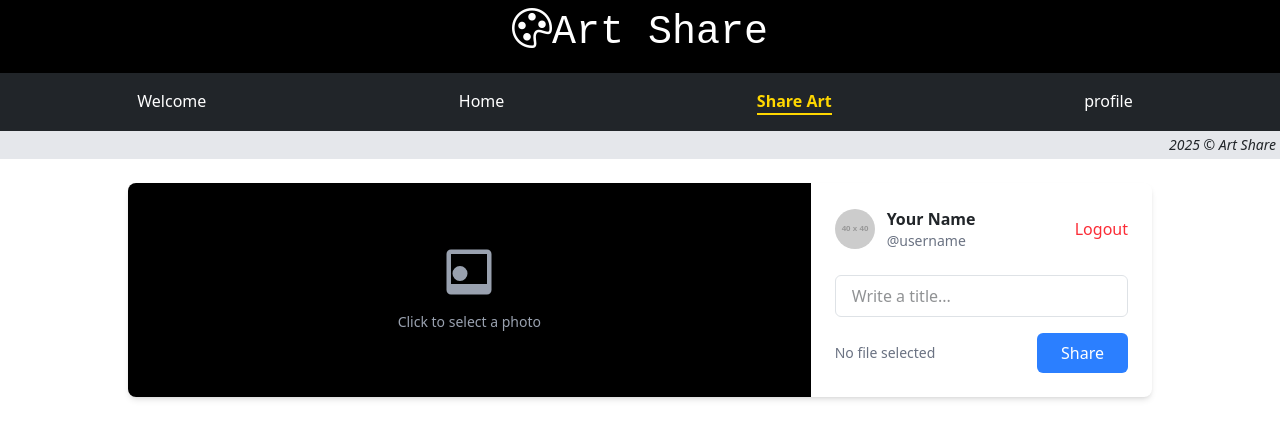
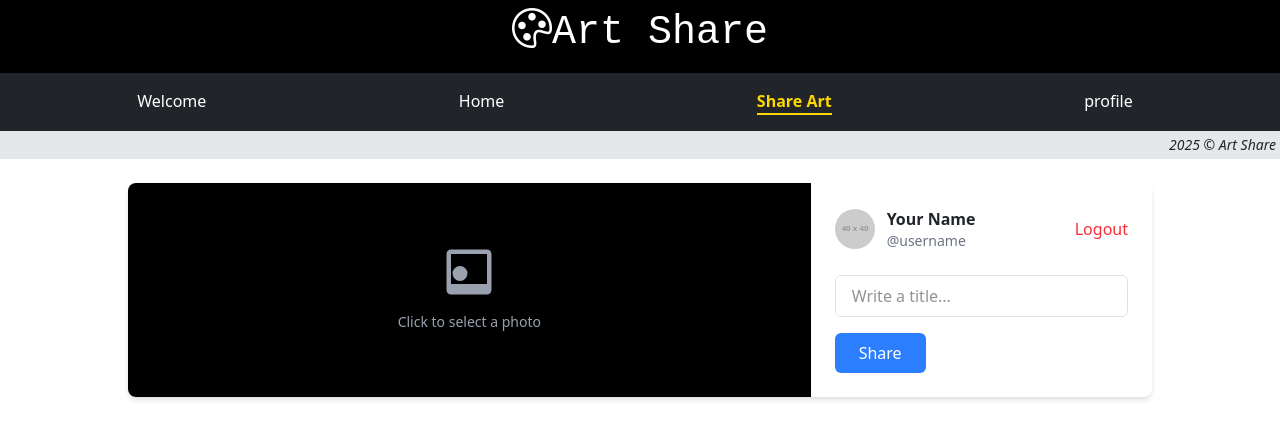
Before and after one commit to avgdestr/frontend-artshare, a React (Vite) app in the folder my-app/: page /shareart in a window 1280 px wide. Shown: the top 438 px of the page. Built offline with nearby package versions, Linux system fonts and the light colour scheme; sample sign-in values are in the browser's storage.

Commit message:
ui(upload): remove filename/status text per request

```diff
--- a/my-app/src/components/UploadManga.tsx
+++ b/my-app/src/components/UploadManga.tsx
@@ -205,9 +205,7 @@
             {/* caption removed */}
 
             <div className="flex items-center justify-between">
-              <div className="text-sm text-gray-500">
-                {image ? image.name : "No file selected"}
-              </div>
+              {/* no filename/status text by user request */}
               <button
                 type="submit"
                 disabled={loading}
```
